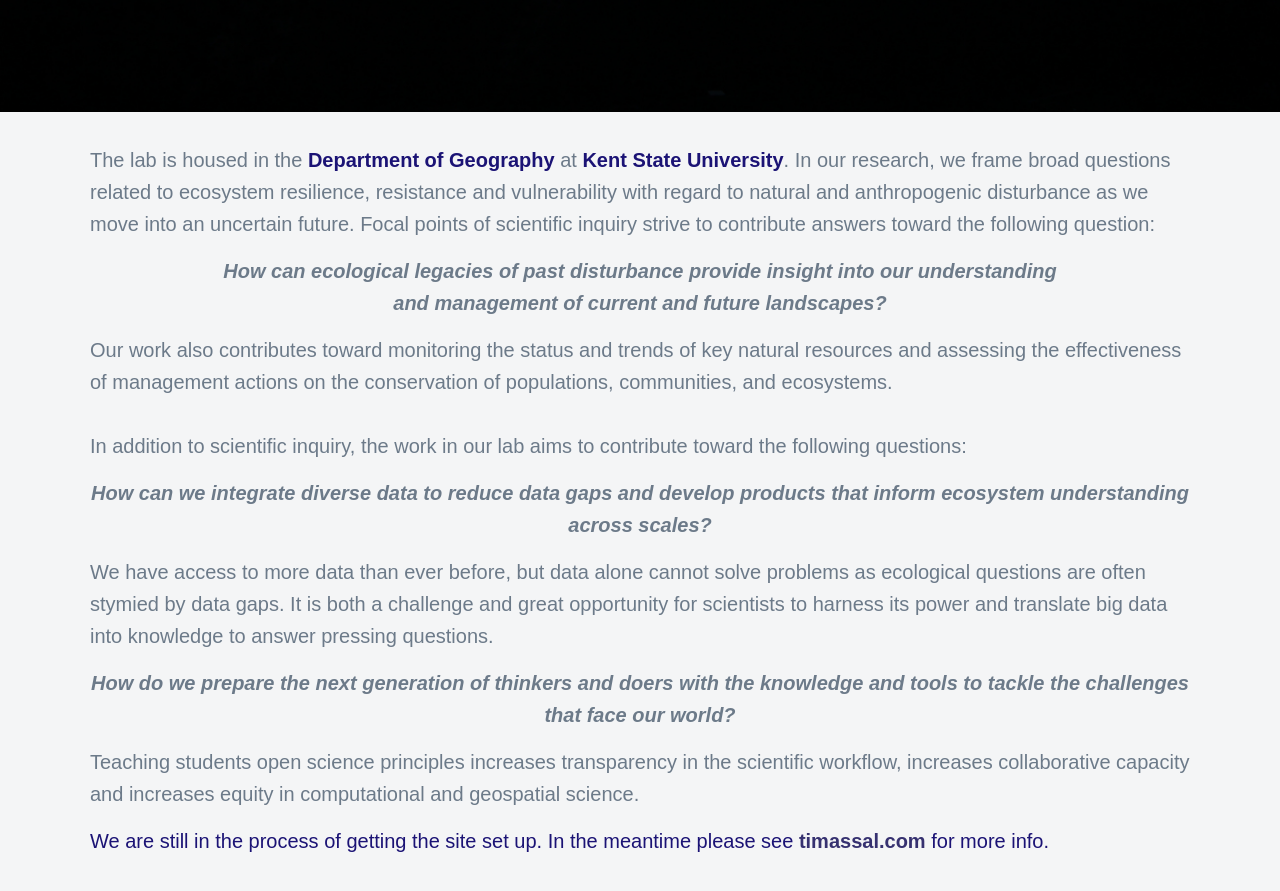
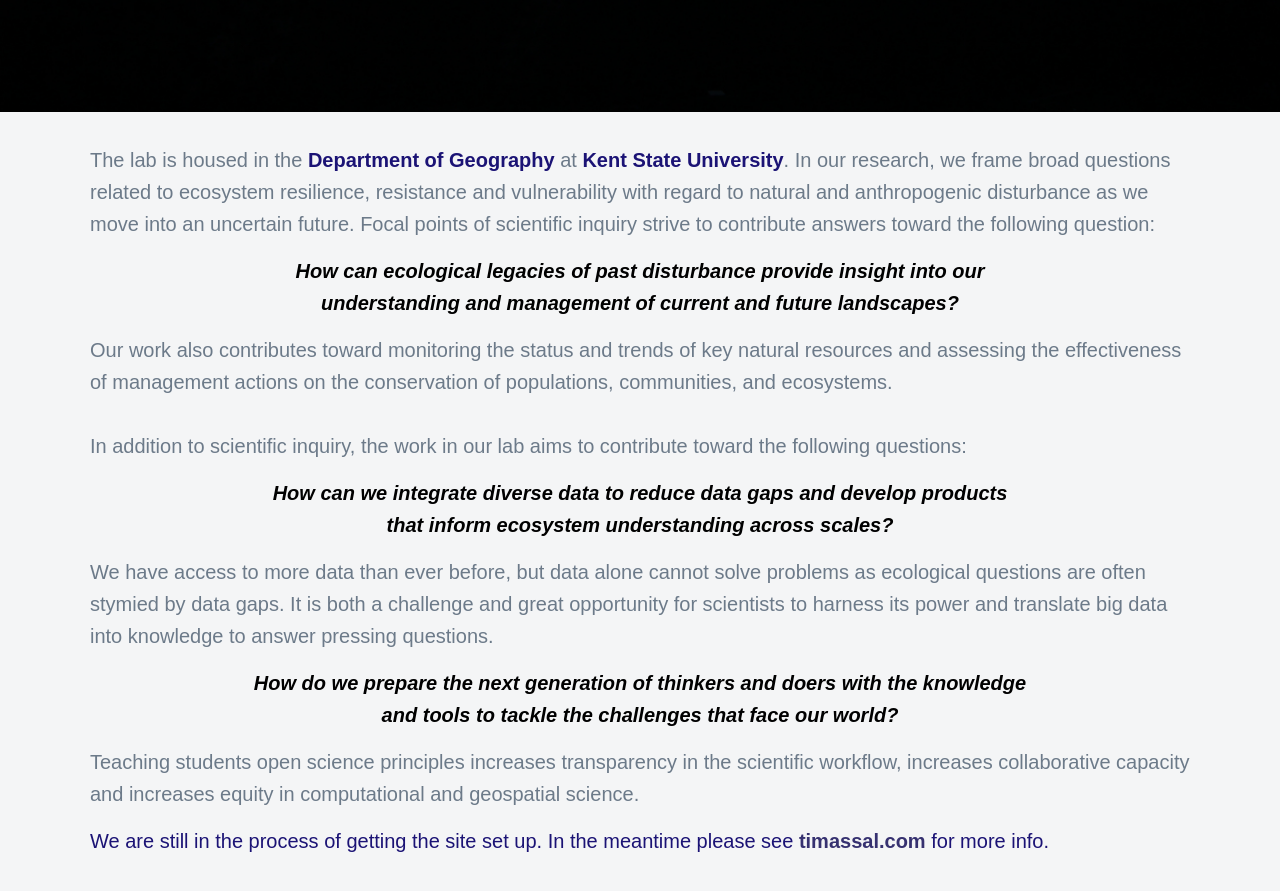
Before and after one commit to tjassal/tjassal.github.io, a Jekyll site: the page built from index.html, in a window 1280 px wide and 900 px high, scrolled down 630 px. Shown: the top 891 px of the window. Built offline with Jekyll 4.4.1, drawn with Linux system fonts in a browser that asks for light colours; nearby versions of some CDN libraries; some web fonts are replaced.

Commit message:
Update index.html

```diff
--- a/index.html
+++ b/index.html
@@ -45,9 +45,9 @@ featured_image: /images/banners/2017-NM-39.jpg
 		</p>
 
 
-			<p style="text-align:center">
- 			  <b><i>How can ecological legacies of past disturbance provide insight into our understanding <br>
-				  and management of current and future landscapes? </b></i>
+			<p style="text-align:center; color:black;">
+ 			  <b><i>How can ecological legacies of past disturbance provide insight into our <br>
+				  understanding and management of current and future landscapes? </b></i>
 			</p>
 
 	         <p>
@@ -56,9 +56,9 @@ featured_image: /images/banners/2017-NM-39.jpg
 			<br>
 			 In addition to scientific inquiry, the work in our lab aims to contribute toward the following questions:
 
-			 <p style="text-align:center">
- 			  <b><i>How can we integrate diverse data to reduce data gaps and develop products that
-				  inform ecosystem understanding across scales?  </b></i>
+			 <p style="text-align:center; color:black;">
+ 			  <b><i>How can we integrate diverse data to reduce data gaps and develop products <br>
+				  that inform ecosystem understanding across scales?  </b></i>
 			</p>
 			 <p>
 			We have access to more data than ever before, but data alone cannot solve problems as ecological questions are often stymied by data gaps. It is
@@ -66,8 +66,9 @@ featured_image: /images/banners/2017-NM-39.jpg
 		big data into knowledge to answer pressing questions. <br>
 			 </p>
 
-		 	<p style="text-align:center">
- 			  <b><i>How do we prepare the next generation of thinkers and doers with the knowledge and tools to tackle
+		 	<p style="text-align:center; color:black;">
+ 			  <b><i>How do we prepare the next generation of thinkers and doers with the knowledge <br>
+				  and tools to tackle
 				  the challenges that face our world?  </b></i>
 			</p>
 
```
